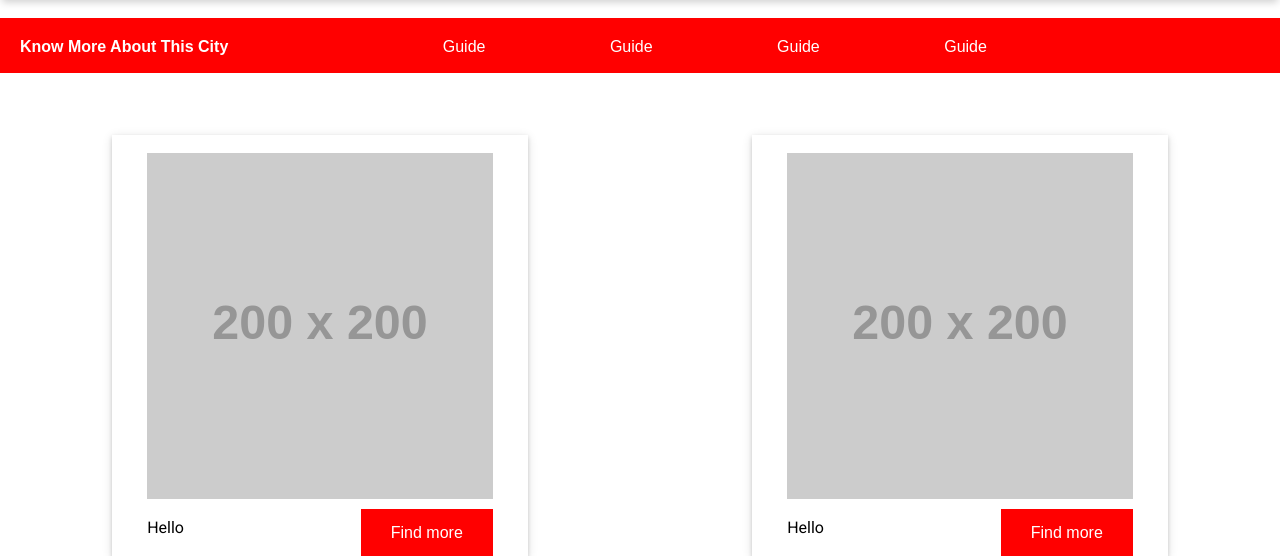
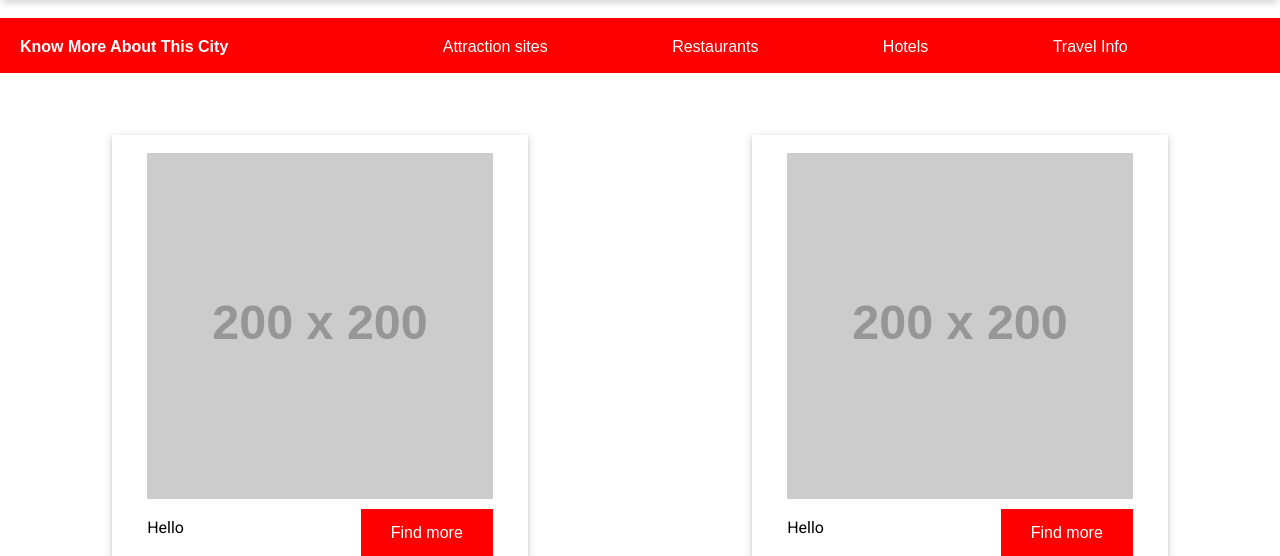
Before and after one commit to jhchee/KLTour_coursework, a PHP site: page /tourtrip_assignment/packages.php in a window 1280 px wide. Shown: the part 97-653 px from the top of the page. Run offline with PHP 8.4, Linux system fonts and the light colour scheme; the visitor is signed in with stand-in values (Sample User, id 1); grey boxes labelled with a size stand in for pictures from a placeholder-image service; some libraries are stand-ins or nearby versions.

Commit message:
guide page fix

```diff
--- a/guide1.php
+++ b/guide1.php
@@ -29,7 +29,7 @@
         .caption {
             position: absolute;
             left: 0;
-            top: 35%;
+            top: 50%;
             width: 100%;
             text-align: center;
             color: #000;
--- a/packages.php
+++ b/packages.php
@@ -59,10 +59,10 @@
     <!-- Read the guide section for better understanding of the city -->
     <div class="guide">
         <text style="color:white;">Know More About This City</text>
-        <a href="" style="margin-left:200px;">Guide</a>
-        <a href="">Guide</a>
-        <a href="">Guide</a>
-        <a href="">Guide</a>
+        <a href="guide1.php" style="margin-left:200px;">Attraction sites</a>
+        <a href="guide2.php">Restaurants</a>
+        <a href="guide3.php">Hotels</a>
+        <a href="guide4.php">Travel Info</a>
     </div>
     <div style="padding:1px;"></div>
 
--- a/styling/guide2.css
+++ b/styling/guide2.css
@@ -6,7 +6,7 @@ div{
 .caption{
     position: absolute;
     left: 0;
-    top: 35%;
+    top: 50%;
     width: 100%;
     text-align: center;
     color: #000;
```
